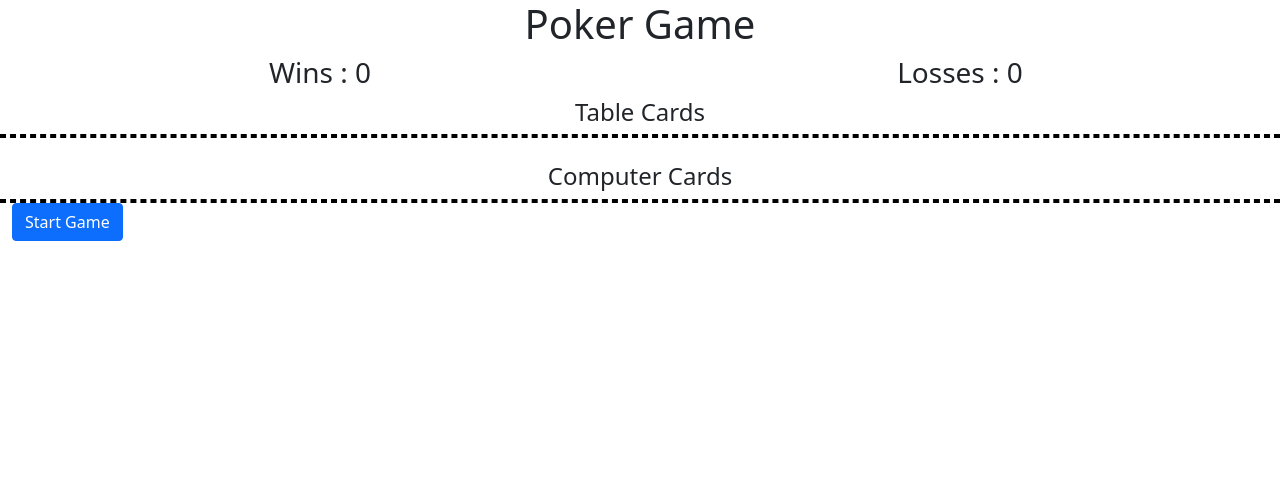
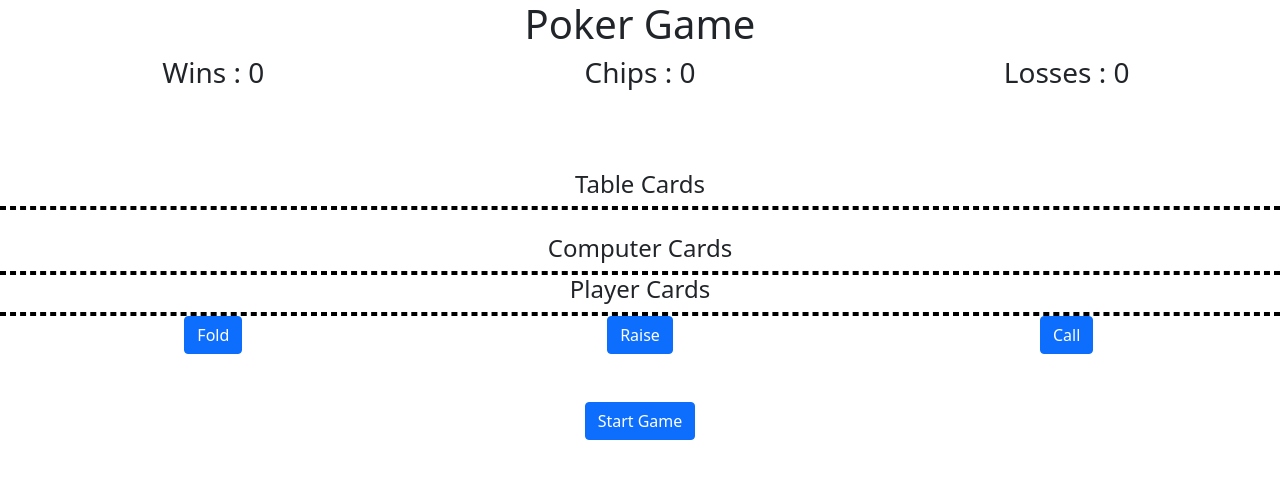
Before and after one commit to cthacker-udel/ReactApp, a React (Create React App) app: page / in a window 1280 px wide. Shown: the top 478 px of the page. Built offline with nearby package versions, Linux system fonts and the light colour scheme.

Commit message:
added functionality for player cards and computer cards, such as limiting the amount of cards dealt to 5 for table, 2 for computer and 2 for player

```diff
--- a/src/index.js
+++ b/src/index.js
@@ -87,6 +87,10 @@ class MainPage extends React.Component{
 
     tableCardsInit = () => {
 
+        if(this.state.tableCards.length === 5){
+            // max amt of cards
+            return;
+        }
         let amt = (this.state.playerHand.length > 0? 1: 3);
 
         if(this.state.cards.length === 0){
@@ -107,6 +111,10 @@ class MainPage extends React.Component{
 
     playerCardsInit = () => {
 
+        if(this.state.playerHand.length === 2){
+            // max amt of player cards
+            return;
+        }
         if(this.state.cards.length === 0){
             return;
         }
@@ -122,6 +130,9 @@ class MainPage extends React.Component{
 
     computerCardsInit = () => {
 
+        if(this.state.computerHand.length === 2){
+            return;
+        }
         if(this.state.cards.length === 0){
             return;
         }
@@ -161,7 +172,7 @@ class MainPage extends React.Component{
 
             return(
 
-                <PokerCard cardName={e} key={e} />
+                <PokerCard cardName={"backofcard"} key={e} />
 
             );
 
@@ -171,7 +182,7 @@ class MainPage extends React.Component{
 
             return(
 
-                <PokerCard cardName={"backofcard"} key={e} />
+                <PokerCard cardName={e} key={e} />
 
             );
 
@@ -186,8 +197,12 @@ class MainPage extends React.Component{
                     </Row>
                     <Row>
                         <Col><h3 style={{textAlign: "center"}}>Wins : 0</h3></Col>
+                        <Col><h3 style={{textAlign: "center"}}>Chips : {this.state.chips}</h3></Col>
                         <Col><h3 style={{textAlign: "center"}}>Losses : 0</h3></Col>
                     </Row>
+                    <br />
+                    <br />
+                    <br />
                     <Row>
                         <Col>
 
@@ -216,9 +231,30 @@ class MainPage extends React.Component{
 
                     </Row>
                     <Row>
+                        <Col style={{textAlign: "center"}}><h4>Player Cards</h4></Col>
+                    </Row>
+                    <Row>
+                        <Col style={{border: "2px dashed black"}}>{thePlayerCards}</Col>
+                    </Row>
+                    <Row>
                         <Col>
-                            <Button variant="primary" onClick={this.startGame}>Start Game</Button>
+                            <Button variant="primary" style={{margin: "auto", display: "block", textAlign: "center"}}>Fold</Button>
                         </Col>
+                        <Col>
+                            <Button variant="primary" style={{margin: "auto", display: "block", textAlign: "center"}}>Raise</Button>
+                        </Col>
+                        <Col>
+                            <Button variant="primary" style={{margin: "auto", display: "block", textAlign: "center"}}>Call</Button>
+                        </Col>
+                    </Row>
+                    <br />
+                    <br />
+                    <Row>
+
+                        <Col>
+                            <Button variant="primary" onClick={this.startGame} style={{margin: "auto", display: "block", textAlign: "center"}}>Start Game</Button>
+                        </Col>
+
                     </Row>
                 </Container>
             </>
```
